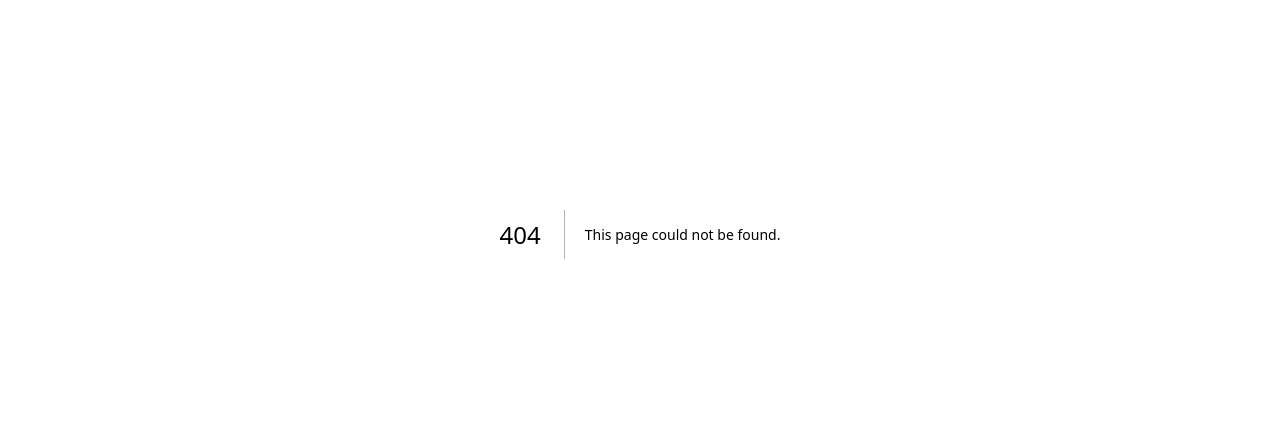
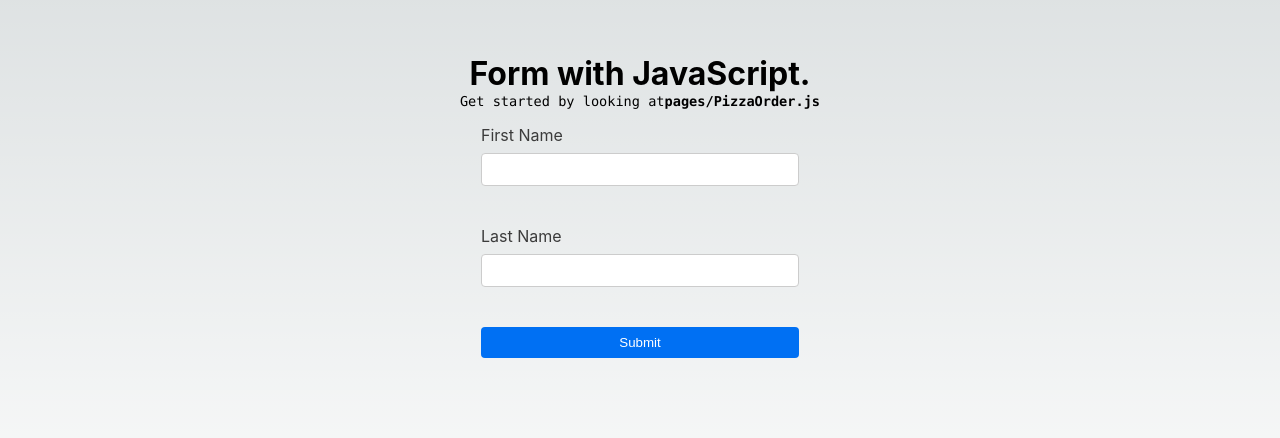
Before and after one commit to LefanHu/TELUS-pizza, a Next.js app: page /OrderPizza in a window 1280 px wide. Before the commit this address had no page. Shown: the part 166-604 px from the top of the page. Built offline with nearby package versions, Linux system fonts and the light colour scheme.

Commit message:
basic form from next.js examples

```diff
--- /dev/null
+++ b/src/pages/OrderPizza.tsx
@@ -0,0 +1,57 @@
+import Link from 'next/link'
+import { FormEvent } from 'react'
+import styles from '../styles/Home.module.css'
+
+export default function PageWithJSbasedForm() {
+  // Handle the submit event on form submit.
+  const handleSubmit = async (event: FormEvent) => {
+    // Stop the form from submitting and refreshing the page.
+    event.preventDefault()
+
+    // Cast the event target to an html form
+    const form = event.target as HTMLFormElement
+
+    // Get data from the form.
+    const data = {
+      first: form.first.value as string,
+      last: form.last.value as string,
+    }
+
+    // Send the form data to our API and get a response.
+    const response = await fetch('/api/order', {
+      // Body of the request is the JSON data we created above.
+      body: JSON.stringify(data),
+      // Tell the server we're sending JSON.
+      headers: {
+        'Content-Type': 'application/json',
+      },
+      // The method is POST because we are sending data.
+      method: 'POST',
+    })
+
+    // Get the response data from server as JSON.
+    // If server returns the name submitted, that means the form works.
+    const result = await response.json()
+    alert(`Is this your full name: ${result.data}`)
+  }
+  return (
+    <div className="container">
+      <h1 className={styles.title}>
+        Form <Link href="/">with</Link> JavaScript.
+      </h1>
+
+      <p className={styles.description}>
+        Get started by looking at{' '}
+        <code className={styles.code}>pages/PizzaOrder.js</code>
+      </p>
+
+      <form onSubmit={handleSubmit}>
+        <label htmlFor="first">First Name</label>
+        <input type="text" id="first" name="first" required />
+        <label htmlFor="last">Last Name</label>
+        <input type="text" id="last" name="last" required />
+        <button type="submit">Submit</button>
+      </form>
+    </div>
+  )
+}
--- /dev/null
+++ b/src/pages/api/order.tsx
@@ -0,0 +1,21 @@
+import type { NextApiRequest, NextApiResponse } from 'next'
+
+type ResponseData = {
+  data: string
+}
+
+export default function handler(
+  req: NextApiRequest,
+  res: NextApiResponse<ResponseData>
+) {
+  const body = req.body
+  console.log('body: ', body)
+
+  // Both of these are required.
+  if (!body.first || !body.last) {
+    return res.json({ data: 'First or last name not found' })
+  }
+
+  // Found the name.
+  res.json({ data: `${body.first} ${body.last}` })
+}
--- a/src/styles/globals.css
+++ b/src/styles/globals.css
@@ -105,3 +105,76 @@ a {
     color-scheme: dark;
   }
 }
+
+html,
+body {
+  padding: 0;
+  margin: 0;
+  font-family: -apple-system, BlinkMacSystemFont, Segoe UI, Roboto, Oxygen,
+    Ubuntu, Cantarell, Fira Sans, Droid Sans, Helvetica Neue, sans-serif;
+}
+
+a {
+  color: inherit;
+  text-decoration: none;
+}
+
+* {
+  box-sizing: border-box;
+}
+
+form {
+  display: table;
+  min-width: 350px;
+  margin: 0 auto;
+  padding: 1rem;
+}
+
+label {
+  display: table;
+  width: 100%;
+  margin-bottom: 0.5rem;
+  color: #3b3b3b;
+}
+
+input {
+  display: table;
+  width: 100%;
+  padding: 0.5rem;
+  border: 1px solid #ccc;
+  border-radius: 0.25rem;
+  box-sizing: border-box;
+  margin-bottom: 2.5rem;
+}
+
+input:focus {
+  outline: none;
+  border-color: #0070f3;
+}
+
+button {
+  display: table;
+  width: 100%;
+  padding: 0.5rem;
+  border: none;
+  border-radius: 0.25rem;
+  box-sizing: border-box;
+  margin-bottom: 2.5rem;
+  background-color: #0070f3;
+  color: #fff;
+  cursor: pointer;
+}
+
+button:hover {
+  background-color: #0060e9;
+}
+
+.container {
+  min-height: 100vh;
+  padding: 0 0.5rem;
+  display: flex;
+  flex-direction: column;
+  justify-content: center;
+  align-items: center;
+  height: 100vh;
+}
```
Also changed, not shown: components/OrderForm.js (added, +15 -0 lines), src/pages/index.tsx (+33 -107 lines), 2 other files (tests, documents, lock files or other folders).
